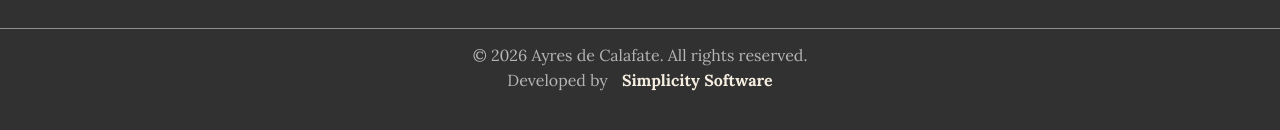
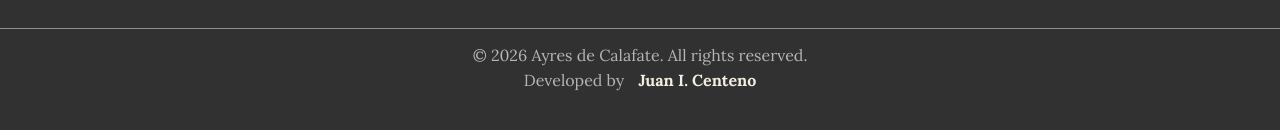
Before and after one commit to juanicenteno/hotel_ayres_calafate_next, a Next.js app: page /en/spa in a window 1280 px wide. Shown: the part 4206-4336 px from the top of the page. Built offline with nearby package versions, Linux system fonts and the light colour scheme; a web font is replaced by a local one.

Commit message:
cambio en 'developed  by'

```diff
--- a/src/components/Footer/Footer.jsx
+++ b/src/components/Footer/Footer.jsx
@@ -95,7 +95,7 @@ function Footer() {
         </section>
         <article className={styles.copyRight}>
           <span>© 2026 Ayres de Calafate. All rights reserved.</span>
-          <span>Developed by <a href="https://simplicitysoftware.site" style={{ fontWeight: "600", color: "var(--text-color-w)", marginLeft: "10px" }}>Simplicity Software</a></span>
+          <span>Developed by <a href="https://juani-portfolio-six.vercel.app/" style={{ fontWeight: "600", color: "var(--text-color-w)", marginLeft: "10px" }}>Juan I. Centeno</a></span>
         </article>
       </footer>
     </>
```
